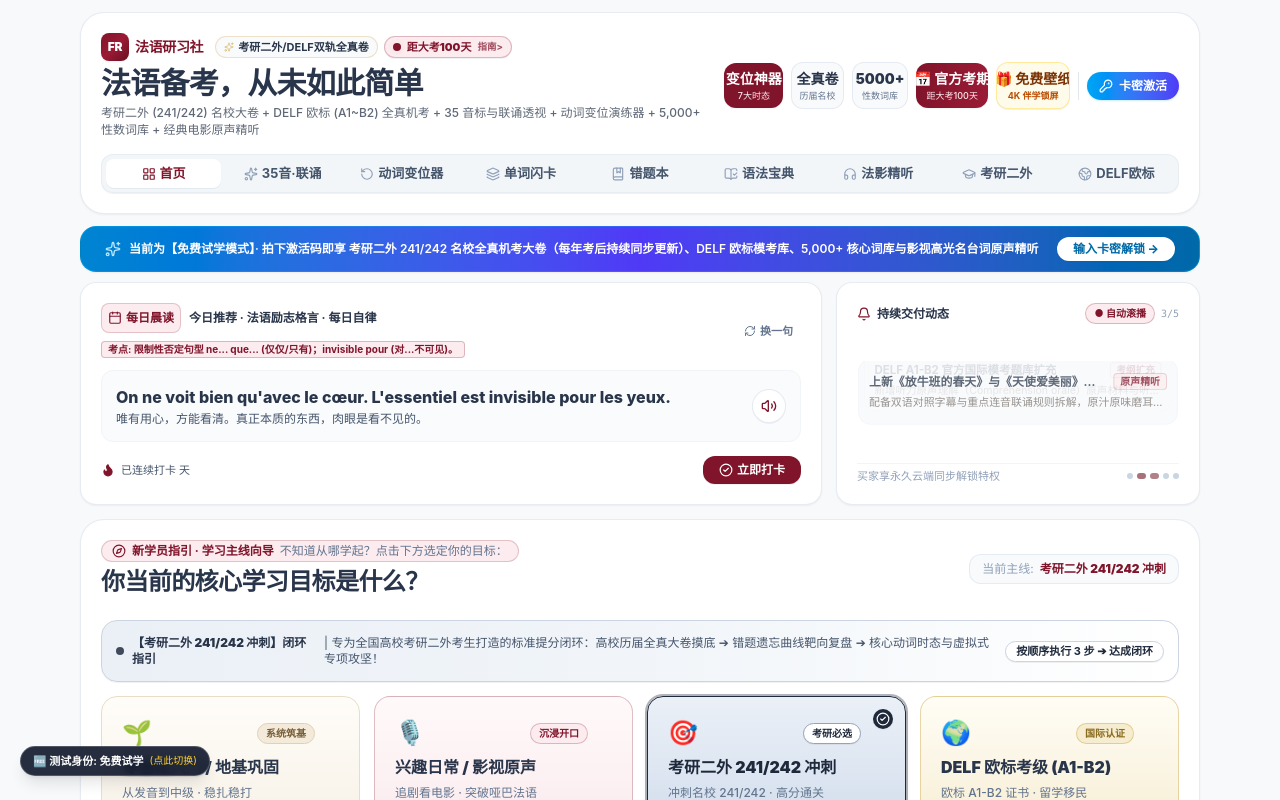
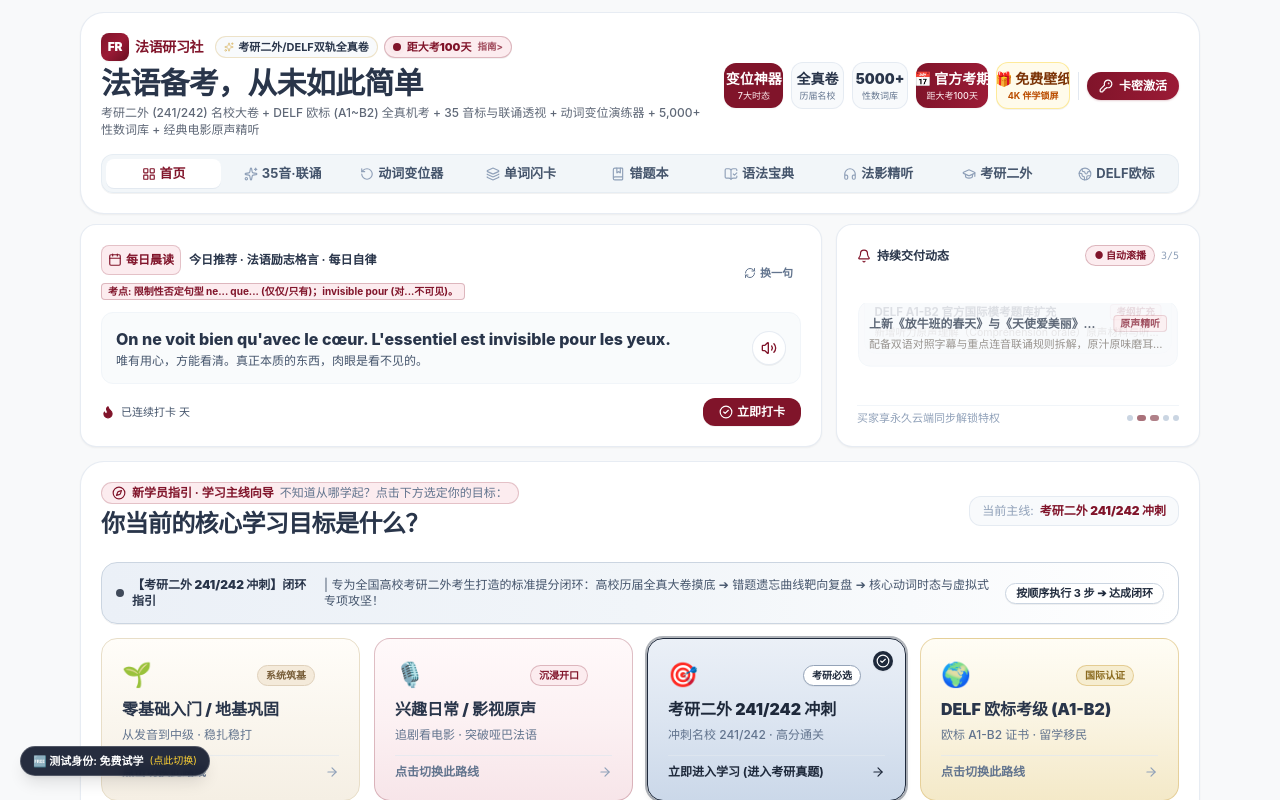
Before and after one commit to v03352813-ai/cs313-french, a React (Vite) app: page / in a window 1280 px wide. Shown: the top 800 px of the page. Built offline with nearby package versions, Linux system fonts and the light colour scheme.

Commit message:
fix: align VIP activation button to wine red and remove redundant homepage trial banner

```diff
--- a/src/App.tsx
+++ b/src/App.tsx
@@ -107,25 +107,6 @@ export const App: React.FC = () => {
         onOpenExamModal={() => setIsExamModalOpen(true)}
       />
 
-      {/* 🌟 免费试学模式提示横幅 (未激活状态全局常驻，与日韩版完全统一) */}
-      {!isVip && (
-        <div className="max-w-6xl mx-auto px-4 pt-2.5 sm:pt-3 w-full min-w-0">
-          <div className="bg-gradient-to-r from-sky-600 via-indigo-600 to-sky-700 text-white py-2.5 px-4 sm:px-6 rounded-2xl text-xs font-semibold shadow-xs flex flex-col sm:flex-row sm:items-center justify-between gap-2.5 sm:gap-3 border border-sky-400/30 min-w-0">
-            <div className="flex items-start sm:items-center gap-2 min-w-0">
-              <Sparkles className="w-4 h-4 shrink-0 text-sky-200 mt-0.5 sm:mt-0" />
-              <span className="leading-snug break-words min-w-0">
-                当前为【免费试学模式】· 拍下激活码即享 考研二外 241/242 名校全真机考大卷（每年考后持续同步更新）、DELF 欧标模考库、5,000+ 核心词库与影视高光名台词原声精听
-              </span>
-            </div>
-            <button
-              onClick={() => setIsVipModalOpen(true)}
-              className="w-full sm:w-auto px-4 py-2 sm:py-1 rounded-xl bg-white text-sky-700 font-extrabold hover:bg-sky-50 transition shadow-xs text-xs cursor-pointer shrink-0 text-center whitespace-nowrap"
-            >
-              输入卡密解锁 →
-            </button>
-          </div>
-        </div>
-      )}
 
       {/* Main View Area */}
       <main className="flex-1 w-full pb-4 sm:pb-6">
--- a/src/components/Navbar.tsx
+++ b/src/components/Navbar.tsx
@@ -248,7 +248,7 @@ export const Navbar: React.FC<NavbarProps> = ({
                   ) : (
                     <button
                       onClick={onOpenVipModal}
-                      className="flex items-center gap-1.5 px-3 py-1.5 rounded-full bg-gradient-to-r from-sky-500 to-indigo-600 hover:from-sky-600 hover:to-indigo-700 text-white text-xs font-black shadow-xs shadow-sky-500/20 active:scale-98 transition shrink-0 whitespace-nowrap cursor-pointer"
+                      className="flex items-center gap-1.5 px-3 py-1.5 rounded-full bg-gradient-to-r from-[#80142A] to-[#9B1B36] hover:from-[#680E20] hover:to-[#80142A] text-white text-xs font-black shadow-xs shadow-[#80142A]/20 active:scale-98 transition shrink-0 whitespace-nowrap cursor-pointer"
                       title="输入卡密激活 VIP 终身卡"
                     >
                       <KeyRound className="w-3.5 h-3.5 shrink-0" />
@@ -426,7 +426,7 @@ export const Navbar: React.FC<NavbarProps> = ({
               ) : (
                 <button
                   onClick={onOpenVipModal}
-                  className="flex items-center gap-1.5 px-3 py-1.5 rounded-full bg-gradient-to-r from-sky-500 to-indigo-600 hover:from-sky-600 hover:to-indigo-700 text-white text-xs font-black shadow-xs shadow-sky-500/20 active:scale-98 transition shrink-0 whitespace-nowrap cursor-pointer"
+                  className="flex items-center gap-1.5 px-3 py-1.5 rounded-full bg-gradient-to-r from-[#80142A] to-[#9B1B36] hover:from-[#680E20] hover:to-[#80142A] text-white text-xs font-black shadow-xs shadow-[#80142A]/20 active:scale-98 transition shrink-0 whitespace-nowrap cursor-pointer"
                   title="输入卡密激活 VIP 终身卡"
                 >
                   <KeyRound className="w-3.5 h-3.5 shrink-0" />
--- a/src/components/VocabView.tsx
+++ b/src/components/VocabView.tsx
@@ -329,7 +329,7 @@ export const VocabView: React.FC<VocabViewProps> = ({
               </div>
               <button
                 onClick={() => onOpenVipModal?.('输入卡密解锁全量 5000+ 法语核心词库与考研精讲')}
-                className="px-6 py-2.5 rounded-2xl bg-gradient-to-r from-sky-500 to-indigo-600 hover:from-sky-600 hover:to-indigo-700 text-white text-xs font-black shadow-md shadow-sky-500/20 active:scale-98 transition cursor-pointer flex items-center gap-2"
+                className="px-6 py-2.5 rounded-2xl bg-gradient-to-r from-[#80142A] to-[#9B1B36] hover:from-[#680E20] hover:to-[#80142A] text-white text-xs font-black shadow-md shadow-[#80142A]/20 active:scale-98 transition cursor-pointer flex items-center gap-2"
               >
                 <KeyRound className="w-4 h-4" />
                 <span>输入卡密立即解锁全部词库 →</span>
@@ -596,10 +596,10 @@ export const VocabView: React.FC<VocabViewProps> = ({
 
             {/* 列表模式 VIP 试学节点提示条 */}
             {!isVip && activeLevel !== 'A1' && filteredVocab.length > 12 && (
-              <div className="p-6 bg-gradient-to-r from-sky-50 via-indigo-50/50 to-white flex flex-col sm:flex-row sm:items-center justify-between gap-3 text-center sm:text-left">
+              <div className="p-6 bg-gradient-to-r from-[#FCECEF]/80 via-[#FFF9F9] to-white border-t border-[#80142A]/20 flex flex-col sm:flex-row sm:items-center justify-between gap-3 text-center sm:text-left">
                 <div className="space-y-1">
                   <div className="flex items-center justify-center sm:justify-start gap-2">
-                    <Lock className="w-4 h-4 text-sky-600" />
+                    <Lock className="w-4 h-4 text-[#80142A]" />
                     <span className="text-xs font-black text-[#29354A]">
                       当前仅展示前 12 条试学词汇 · 剩余 {filteredVocab.length - 12} 条已锁定
                     </span>
@@ -610,7 +610,7 @@ export const VocabView: React.FC<VocabViewProps> = ({
                 </div>
                 <button
                   onClick={() => onOpenVipModal?.('输入卡密解锁全量 5000+ 法语核心词库')}
-                  className="px-4 py-2 rounded-xl bg-gradient-to-r from-sky-500 to-indigo-600 hover:from-sky-600 hover:to-indigo-700 text-white text-xs font-black shadow-xs cursor-pointer shrink-0"
+                  className="px-4 py-2 rounded-xl bg-gradient-to-r from-[#80142A] to-[#9B1B36] hover:from-[#680E20] hover:to-[#80142A] text-white text-xs font-black shadow-xs shadow-[#80142A]/20 cursor-pointer shrink-0"
                 >
                   🔑 输入卡密解锁全部 →
                 </button>
```
